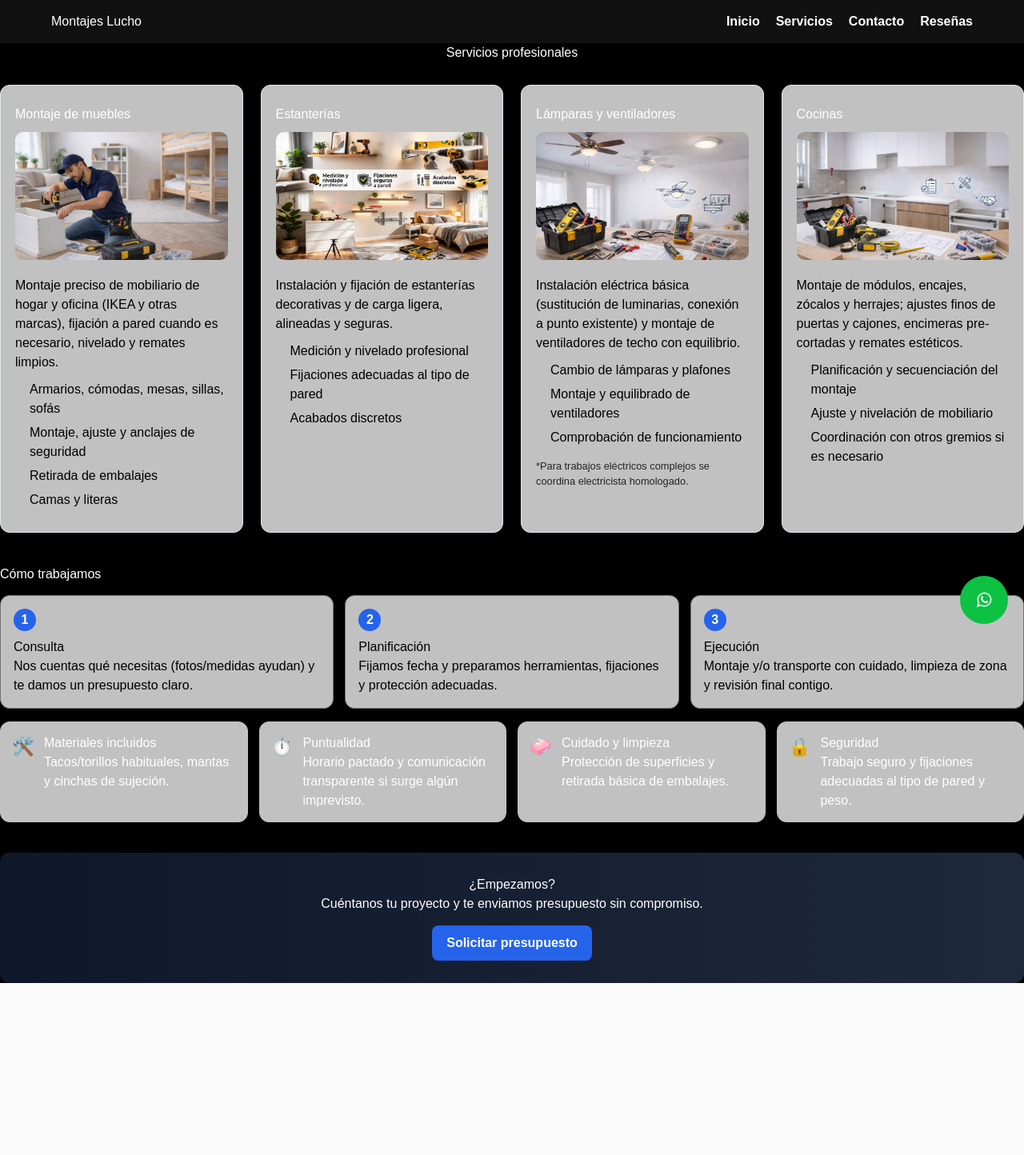
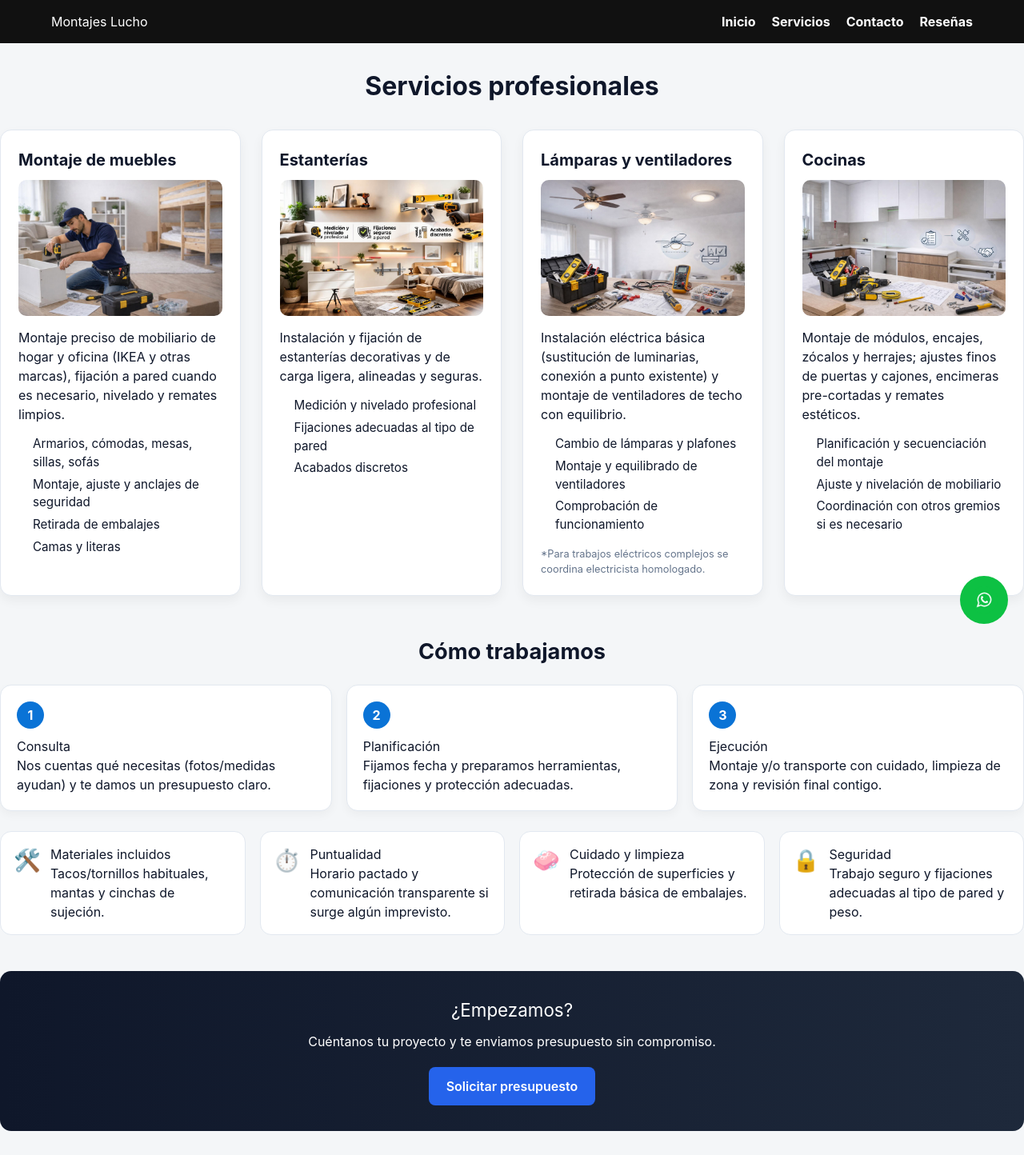
Before and after one commit to cybertechcorp/montajes-lucho, a React (Vite) app in the folder frontend/: page /services in a window 1280 px wide. Shown: the whole page at 80% size. Before the commit the page ends 1229 px from the top, so only its background shows below. Built offline with nearby package versions, Linux system fonts and the light colour scheme.

Commit message:
Cambios 16/03/2026

```diff
--- a/frontend/package.json
+++ b/frontend/package.json
@@ -11,6 +11,7 @@
     "format": "prettier --write ./src"
   },
   "dependencies": {
+    "@emailjs/browser": "^4.4.1",
     "react": "^19.2.0",
     "react-dom": "^19.2.0",
     "react-router-dom": "^6.16.0",
--- a/frontend/src/pages/Contact/index.css
+++ b/frontend/src/pages/Contact/index.css
@@ -1,47 +1,217 @@
 /* Contacto */
+/* Fuerza un fondo blanco general */
+body {
+  background: #f4f6f8;
+  color: #1e293b;
+  font-family: system-ui, sans-serif;
+}
 .contact-page .contact-grid {
-  display: grid; gap: 24px; grid-template-columns: 1.1fr 1.4fr; align-items: start;
+  display: grid;
+  gap: 24px;
+  grid-template-columns: 1.1fr 1.4fr;
+  align-items: start;
 }
+@media (max-width: 900px) {
+  .contact-page .contact-grid {
+    grid-template-columns: 1fr;
+  }
+}
+
+.contact-card,
+.form.card {
+  background: #ffffff;
+  border: 1px solid #e2e8f0;
+  border-radius: 14px;
+  padding: 20px;
+  box-shadow: 0 2px 6px rgba(0,0,0,0,06);
+}
+.contact-list {
+  list-style: none;
+  padding: 0;
+  margin: 0 0 18px;
+}
+.contact-list li {
+  margin: 10px 0;
+  line-height: 1.4;
+ }
+.form.card { background: #fff; border: 1px solid #e5e7eb; border-radius: 12px; padding: 16px; }
+.form .form-row {
+  display: grid;
+  gap: 6px;
+  margin-bottom: 14px; }
+.form input,
+.form textarea {
+  border: 1px solid #cbd5e1;
+  border-radius: 8px;
+  padding: 10px;
+  font-size: 1rem;
+  background: #ffffff;
+  color: #1e293b;
+}
+.form input:focus, .form textarea:focus {
+  outline: 2px solid #0a73d650;
+  border-color: #0a73d6;
+}
+.ok { color: #16a34a; margin-top: 6px; }
+.error { color: #dc2626; margin-top: 6px; }
+.muted { color: #6b7280; font-size: 0.85rem; }
+
+.map-section { margin-top: 26px; }
+.map-section img {
+  width: 100%;
+  border-radius: 12px;
+  border: 1px solid #e2e8f0;
+  box-shadow: 0 2px 6px rgba(0,0,0,0,06);
+}
+
+/* Encabezados de página */
+.page-header {
+  max-width: 900px;
+  margin: 0 auto 30px auto;
+  text-align: center;
+}
+.page-header h1{
+  margin: 0 !important;
+  padding: 0 !important;
+
+
+}
+.page-header .lead {
+  color: #475569;
+}
+
+/* Botones */
+.button {
+  display: inline-block;
+  background: #0a73d6;
+  color: #fff;
+  padding: 10px 18px;
+  border-radius: 8px;
+  text-decoration: none;
+  font-weight: 600;
+}
+
+
+/* ====== RESETEO LOCAL Y PALETA PARA LA PÁGINA DE CONTACTO ====== */
+
+/* Fondo claro y tipografía legible en toda la sección */
+.contact-page {
+  background: #f4f6f8;          /* gris muy claro */
+  color: #0f172a;               /* azul muy oscuro (casi negro) */
+  padding-top: 12px;
+  padding-bottom: 28px;
+}
+
+/* Evita herencias no deseadas de temas oscuros o estilos globales */
+.contact-page,
+.contact-page * {
+  color: inherit;
+}
+
+/* Encabezado */
+.contact-page .page-header h1 {
+  color: #0f172a;
+}
+
+.contact-page .page-header .lead {
+  color: #475569;               /* gris medio, buena legibilidad */
+}
+
+/* Tarjetas (aside y formulario) */
+.contact-page .contact-card,
+.contact-page .form.card {
+  background: #ffffff;
+  color: #0f172a;               /* fuerza texto oscuro dentro */
+  border: 1px solid #e2e8f0;
+  border-radius: 14px;
+  padding: 20px;
+  box-shadow: 0 2px 6px rgba(0,0,0,0.06);
+}
+
+/* MUY IMPORTANTE: forzamos que TODO el contenido textual interno sea oscuro,
+   por si algún estilo global pone color blanco */
+.contact-page .contact-card * ,
+.contact-page .form.card * {
+  color: #0f172a;
+}
+
+/* Enlaces dentro de las tarjetas: azules y con hover */
+.contact-page .contact-card a,
+.contact-page .form.card a {
+  color: #0a73d6;
+  text-decoration: none;
+}
+
+.contact-page .contact-card a:hover,
+.contact-page .form.card a:hover {
+  text-decoration: underline;
+}
+
+/* Etiquetas y campos de formulario */
+.contact-page .form .form-row label {
+  font-weight: 600;
+  color: #0f172a;
+}
+
+.contact-page .form input,
+.contact-page .form textarea {
+  background: #ffffff;
+  color: #0f172a;
+  border: 1px solid #cbd5e1;
+  border-radius: 8px;
+  padding: 10px;
+  font-size: 1rem;
+}
+
+.contact-page .form input::placeholder,
+.contact-page .form textarea::placeholder {
+  color: #94a3b8;
+}
+
+.contact-page .form input:focus,
+.contact-page .form textarea:focus {
+  outline: 2px solid #0a73d650;
+  border-color: #0a73d6;
+}
+
+/* Botón principal */
+.contact-page .button {
+  display: inline-block;
+  background: #0a73d6;
+  color: #ffffff !important;   /* asegura contraste correcto */
+  padding: 10px 18px;
+  border-radius: 8px;
+  font-weight: 600;
+  text-decoration: none;
+  transition: background .2s ease;
+  border: 0;
+}
+
+.contact-page .button:hover {
+  background: #095eb1;
+}
+
+/* Mensajes estado */
+.contact-page .ok   { color: #16a34a; }
+.contact-page .error{ color: #dc2626; }
+.contact-page .muted{ color: #6b7280; }
+
+/* Grid y mapa (tal como tenías, con pequeños ajustes) */
+.contact-page .contact-grid {
+  display: grid;
+  gap: 24px;
+  grid-template-columns: 1.1fr 1.4fr;
+  align-items: start;
+}
+
 @media (max-width: 900px) {
   .contact-page .contact-grid { grid-template-columns: 1fr; }
 }
 
-.contact-card {
-  background: #fff; border: 1px solid #e5e7eb; border-radius: 12px; padding: 18px;
+.contact-page .map-section { margin-top: 26px; }
+.contact-page .map-section img {
+  width: 100%;
+  border-radius: 12px;
+  border: 1px solid #e2e8f0;
+  box-shadow: 0 2px 6px rgba(0,0,0,0.06);
 }
-.contact-list { list-style: none; padding: 0; margin: 0 0 16px; }
-.contact-list li { margin: 10px 0; }
-.form.card { background: #fff; border: 1px solid #e5e7eb; border-radius: 12px; padding: 16px; }
-.form .form-row { display: grid; gap: 6px; margin-bottom: 12px; }
-.form input, .form textarea {
-  border: 1px solid #cbd5e1; border-radius: 8px; padding: 10px; font-size: 1rem;
-}
-.form input:focus, .form textarea:focus { outline: 2px solid #2563eb33; border-color: #2563eb; }
-.ok { color: #16a34a; }
-.error { color: #dc2626; }
-.muted { color: #6b7280; }
-
-.map-section { margin-top: 22px; }
-.map-section img { width: 100%; border-radius: 12px; border: 1px solid #e5e7eb; }
-
-/* Encabezados de página */
-.page-header {
-  max-width: 900px;
-  margin: 0 auto 28px auto;
-  text-align: center;
-}
-.page-header h1{
-  margin-top: 0 !important;
-  padding-top: 0 !important;
-
-
-}
-.page-header .lead {
-  color: #ffffff;
-}
-
-/* Botones */
-.button {
-  display: inline-block; background: #0a73d6; color: #fff; padding: 10px 18px;
-  border-radius: 8px; text-decoration: none; font-weight: 600;
-}
--- a/frontend/src/pages/Contact/index.tsx
+++ b/frontend/src/pages/Contact/index.tsx
@@ -1,5 +1,6 @@
-import { useState, type ChangeEvent, type SubmitEvent } from "react";
+import { useState, type ChangeEvent, type FormEvent } from "react";
 import "./index.css";
+import emailjs from "@emailjs/browser";
 
 export default function Contact() {
   const [form, setForm] = useState({ nombre: "", telefono: "", email: "", mensaje: "" });
@@ -16,22 +17,35 @@ export default function Contact() {
   const handleChange = (e: ChangeEvent<HTMLInputElement | HTMLTextAreaElement>) =>
     setForm(f => ({ ...f, [e.target.name]: e.target.value }));
 
-  const handleSubmit = async (e: SubmitEvent<HTMLFormElement>) => {
+const handleSubmit = async (e: FormEvent<HTMLFormElement>) => {
   e.preventDefault();
   setStatus({ sending: true, ok: null, error: "" });
   try {
-      // 👉 Aquí puedes integrar EmailJS o tu API. Por ahora simulamos el envío.
-      await new Promise(res => setTimeout(res, 900));
+    await emailjs.send("service_3x61feq","template_fuhftay",
+      {
+        nombre: form.nombre,
+        telefono: form.telefono,
+        email: form.email,
+        mensaje: form.mensaje,
+      },
+      "l75H06RHW9MrQLZXl"
+    );
+
     setStatus({ sending: false, ok: true, error: "" });
     setForm({ nombre: "", telefono: "", email: "", mensaje: "" });
-    } catch {
-      setStatus({ sending: false, ok: false, error: "No se pudo enviar. Inténtalo de nuevo." });
+  } catch (err) {
+    console.error(err);
+    setStatus({
+      sending: false,
+      ok: false,
+      error: "No se pudo enviar. Inténtalo de nuevo.",
+    });
   }
 };
 
-  const phone = "34XXXXXXXXX"; // <-- PON EL NÚMERO REAL
-  const telHref = 'tel:+${phone}';
-  const waHref = 'https://wa.me/${phone}';
+  const phone = "34611902018"; // <-- PON EL NÚMERO REAL
+  const telHref = `tel:+${phone}`;
+  const waHref = `https://wa.me/${phone}?text=${encodeURIComponent("Hola, te escribo desde la web de montajes. Me gustaría solicitar información.")}`;
 
   return (
     <article className="section contact-page">
@@ -47,7 +61,7 @@ export default function Contact() {
           <ul className="contact-list">
             <li><strong>Teléfono:</strong> <a href={telHref}>+{phone}</a></li>
             <li><strong>WhatsApp:</strong> <a href={waHref} target="_blank" rel="noopener noreferrer">Escríbeme</a></li>
-            <li><strong>Email:</strong> <a href="mailto:contacto@lucho.com">contacto@lucho.com</a></li>
+            <li><strong>Email:</strong> <a href="mailto:contacto@lucho.com">jordancueva2001@gmail.com</a></li>
             <li><strong>Zona:</strong> Madrid y alrededores</li>
             <li><strong>Horario:</strong> Lun–Vie 9:00–20:00 (Urgencias según disponibilidad)</li>
           </ul>
@@ -93,11 +107,6 @@ export default function Contact() {
         </section>
       </div>
 
-      {/* Mapa estático opcional (sustituye la imagen por una propia si quieres) */}
-      <section className="map-section">
-        <img src="/mapa-madrid.jpg" alt="Área de servicio: Madrid y alrededores" />
-      </section>
-
       {/* SEO Local con JSON-LD */}
       <script type="application/ld+json" dangerouslySetInnerHTML={{ __html: JSON.stringify({
         "@context": "https://schema.org",
--- a/frontend/src/pages/Services/index.css
+++ b/frontend/src/pages/Services/index.css
@@ -1,100 +1,174 @@
-/* Encabezados de página */
+/* ====== Tipografía profesional ====== */
+* {
+  font-family: "Inter", system-ui, sans-serif;
+}
+
+/* ====== SECCIÓN GENERAL ====== */
+.section {
+  background: #f4f6f8;         /* fondo claro */
+  color: #0f172a;              /* texto oscuro */
+  padding: 30px 0;
+}
+
+/* ====== ENCABEZADO ====== */
 .page-header {
   max-width: 900px;
-  margin: 0 auto 28px auto;
+  margin: 0 auto 30px auto;
   text-align: center;
 }
 .page-header h1{
-  margin-top: 0 !important;
-  padding-top: 0 !important;
-
-
+  margin: 0;
+  font-size: 2rem;
+  font-weight: 700;
 }
 .page-header .lead {
-  color: #ffffff;
+  color: #475569;
 }
 
-/* Secciones */
-.section {
-  background: #000000;
-  color: #ffffff;
-  width: 100%;
+/* ====== TARJETAS DE SERVICIOS ====== */
+.service-groups {
+  display: grid;
+  grid-template-columns: repeat(auto-fit, minmax(280px, 1fr));
+  gap: 26px;
+  margin-top: 25px;
 }
 
-.button {
-  background: #0a73d6;
-  padding: 10px 18px;
-  color: white;
-  display: inline-block;
-  margin-top: 15px;
-  border-radius: 6px;
-  text-decoration: none;
+.service-card {
+  background: #ffffff;
+  border: 1px solid #e2e8f0;
+  border-radius: 14px;
+  padding: 22px;
+  color: #0f172a;
+  box-shadow: 0 6px 14px rgba(0,0,0,0.05);
+  transition: transform .2s ease, box-shadow .2s ease;
 }
 
-/* Tarjetas de servicios */
-.service-groups {
-  background: #000000;
+.service-card:hover {
+  transform: translateY(-3px);
+  box-shadow: 0 10px 22px rgba(0,0,0,0.08);
+}
+
+.service-card h2 {
+  font-size: 1.25rem;
+  font-weight: 700;
+  margin-bottom: 10px;
+}
+
+.service-img {
+  width: 100%;
+  height: 170px;
+  object-fit: cover;
+  border-radius: 10px;
+  margin: 10px 0 15px 0;
+}
+
+.bullets {
+  margin-top: 14px;
+  padding-left: 18px;
+}
+.bullets li {
+  margin: 5px 0;
+  font-size: .95rem;
+}
+
+.note {
+  margin-top: 10px;
+  display: inline-block;
+  color: #64748b;
+}
+
+/* ====== CÓMO TRABAJAMOS ====== */
+.how-we-work {
+  margin-top: 50px;
+}
+
+.how-we-work h2 {
+  text-align: center;
+  font-size: 1.7rem;
+  font-weight: 700;
+  margin-bottom: 20px;
+}
+
+/* pasos numerados estilo empresa */
+.steps {
   display: grid;
-  grid-template-columns: repeat(auto-fit, minmax(280px, 1fr));
-  gap: 22px;
-  margin-top: 22px;
+  gap: 18px;
+  grid-template-columns: repeat(auto-fit, minmax(260px, 1fr));
+  margin-bottom: 25px;
 }
-.service-card {
-  background: #c1c1c1;
-  color: #000000;
-  border: 1px solid #e5e7eb;
-  border-radius: 12px;
-  padding: 18px 18px 22px;
-  box-shadow: 0 2px 10px rgba(15, 23, 42, 0.05);
+
+.step {
+  background: white;
+  border: 1px solid #e2e8f0;
+  border-radius: 14px;
+  padding: 20px;
+  box-shadow: 0 5px 12px rgba(0,0,0,0.04);
 }
-.service-card h2 { margin: 6px 0 6px; color: #ffffff; }
-.bullets { margin: 10px 0 0; padding-left: 18px; }
-.bullets li { margin: 6px 0; }
-.note { color: #242424; display: inline-block; margin-top: 8px; }
 
-/* Cómo trabajamos */
-.how-we-work { margin-top: 40px; }
-.steps {
-  display: grid; gap: 14px;
-  grid-template-columns: repeat(auto-fit, minmax(220px, 1fr));
-  margin-top: 14px;
+.step-num {
+  background: #0a73d6;
+  color: white !important;
+  font-weight: 700;
+  border-radius: 50%;
+  width: 34px;
+  height: 34px;
+  display: flex;
+  align-items: center;
+  justify-content: center;
+  font-size: 1rem;
+  margin-bottom: 10px;
 }
-.step {
-  background: #c1c1c1; border: 1px solid #737373; border-radius: 12px; padding: 16px; color: #000000;
-}
-.step-num {
-  background: #2563eb; color: #ffffff; font-weight: 700;
-  border-radius: 999px; width: 28px; height: 28px; display: inline-flex;
-  align-items: center; justify-content: center; margin-bottom: 8px;
-}
+
+/* ====== FEATURES ====== */
 .features {
   display: grid;
-  gap: 14px;
-  margin-top: 16px;
+  gap: 18px;
   grid-template-columns: repeat(auto-fit, minmax(260px, 1fr));
 }
 
-.feature-icon { display: flex; gap: 12px; align-items: flex-start; background: #c1c1c1;; border: 1px solid #c1c1c1; border-radius: 12px; padding: 14px; }
-.feature-emoji { font-size: 1.4rem; }
-
-
-.service-img {
-  width: 100%;
-  height: 160px;
-  object-fit: cover;
-  border-radius: 10px;
-  margin: 10px 0 20px 0;
+.feature-icon {
+  background: white;
+  border-radius: 14px;
+  border: 1px solid #e2e8f0;
+  padding: 16px;
+  display: flex;
+  gap: 12px;
 }
 
-/* CTA final */
+.feature-emoji {
+  font-size: 1.7rem;
+}
+
+/* ====== CTA ====== */
 .cta {
-  margin-top: 38px; padding: 28px; text-align: center;
-  background: linear-gradient(90deg, #0f172a, #1e293b); color: #ffffff; border-radius: 12px;
+  margin-top: 45px;
+  padding: 32px;
+  text-align: center;
+  background: linear-gradient(90deg, #0f172a, #1e293b);
+  color: white;
+  border-radius: 14px;
 }
-.cta .button { background: #2563eb; border: none; }
 
-/* Botones */
-.button {
-  display: inline-block; background: #0a73d6; color: #fff; padding: 10px 18px;
-  border-radius: 8px; text-decoration: none; font-weight: 600;
+.cta h3 {
+  margin: 0 0 10px;
+  font-size: 1.4rem;
 }
+
+.cta p {
+  margin-top: 5px;
+  margin-bottom: 20px;
+}
+
+/* botón principal */
+.cta .button {
+  background: #2563eb;
+  padding: 12px 22px;
+  border-radius: 8px;
+  font-weight: 600;
+  color: white;
+  text-decoration: none;
+  transition: background .2s ease;
+}
+.cta .button:hover {
+  background: #1d4ed8;
+}
--- a/frontend/src/pages/Services/index.tsx
+++ b/frontend/src/pages/Services/index.tsx
@@ -10,6 +10,7 @@ export default function Services() {
 
       {/* Bloques por categorías */}
       <section className="service-groups">
+
         <div className="service-card">
           <h2>Montaje de muebles</h2>
           <img
@@ -33,7 +34,7 @@ export default function Services() {
           <h2>Estanterías</h2>
           <img
             src="/img/estanterias.jpeg"
-            alt="Montaje de muebles"
+            alt="Montaje de estanterías"
             className="service-img"
           />
           <p>
@@ -50,7 +51,7 @@ export default function Services() {
           <h2>Lámparas y ventiladores</h2>
           <img
             src="/img/lamparas.jpeg"
-            alt="Montaje de muebles"
+            alt="Instalación de lámparas"
             className="service-img"
           />
           <p>
@@ -62,14 +63,16 @@ export default function Services() {
             <li>Montaje y equilibrado de ventiladores</li>
             <li>Comprobación de funcionamiento</li>
           </ul>
-          <small className="note">*Para trabajos eléctricos complejos se coordina electricista homologado.</small>
+          <small className="note">
+            *Para trabajos eléctricos complejos se coordina electricista homologado.
+          </small>
         </div>
 
         <div className="service-card">
           <h2>Cocinas</h2>
           <img
             src="/img/cocina.jpeg"
-            alt="Montaje de muebles"
+            alt="Montaje de cocina"
             className="service-img"
           />
           <p>
@@ -88,40 +91,63 @@ export default function Services() {
       {/* Cómo trabajamos */}
       <section className="how-we-work">
         <h2>Cómo trabajamos</h2>
+
         <div className="steps">
           <div className="step">
             <span className="step-num">1</span>
             <h3>Consulta</h3>
-            <p>Nos cuentas qué necesitas (fotos/medidas ayudan) y te damos un presupuesto claro.</p>
+            <p>
+              Nos cuentas qué necesitas (fotos/medidas ayudan) y te damos un presupuesto claro.
+            </p>
           </div>
+
           <div className="step">
             <span className="step-num">2</span>
             <h3>Planificación</h3>
-            <p>Fijamos fecha y preparamos herramientas, fijaciones y protección adecuadas.</p>
+            <p>
+              Fijamos fecha y preparamos herramientas, fijaciones y protección adecuadas.
+            </p>
           </div>
+
           <div className="step">
-            <span className="step-num">3</span>
-            <h3>Ejecución</h3>
-            <p>Montaje y/o transporte con cuidado, limpieza de zona y revisión final contigo.</p>
+            <span className="step-num">3</span> <h3>Ejecución</h3>
+            <p>
+              Montaje y/o transporte con cuidado, limpieza de zona y revisión final contigo.
+            </p>
           </div>
         </div>
 
         <div className="features">
-          <FeatureIcon icon="🛠️" title="Materiales incluidos"
-            desc="Tacos/torillos habituales, mantas y cinchas de sujeción." />
-          <FeatureIcon icon="⏱️" title="Puntualidad"
-            desc="Horario pactado y comunicación transparente si surge algún imprevisto." />
-          <FeatureIcon icon="🧼" title="Cuidado y limpieza"
-            desc="Protección de superficies y retirada básica de embalajes." />
-          <FeatureIcon icon="🔒" title="Seguridad"
-            desc="Trabajo seguro y fijaciones adecuadas al tipo de pared y peso." />
+          <FeatureIcon
+            icon="🛠️"
+            title="Materiales incluidos"
+            desc="Tacos/tornillos habituales, mantas y cinchas de sujeción."
+          />
+          <FeatureIcon
+            icon="⏱️"
+            title="Puntualidad"
+            desc="Horario pactado y comunicación transparente si surge algún imprevisto."
+          />
+          <FeatureIcon
+            icon="🧼"
+            title="Cuidado y limpieza"
+            desc="Protección de superficies y retirada básica de embalajes."
+          />
+          <FeatureIcon
+            icon="🔒"
+            title="Seguridad"
+            desc="Trabajo seguro y fijaciones adecuadas al tipo de pared y peso."
+          />
         </div>
       </section>
+
       {/* CTA */}
       <section className="cta">
         <h3>¿Empezamos?</h3>
         <p>Cuéntanos tu proyecto y te enviamos presupuesto sin compromiso.</p>
-        <a className="button" href="/contact">Solicitar presupuesto</a>
+        <a className="button" href="/contact">
+          Solicitar presupuesto
+        </a>
       </section>
     </article>
   );
```
Lines whose indentation alone changed are shown as unchanged.
